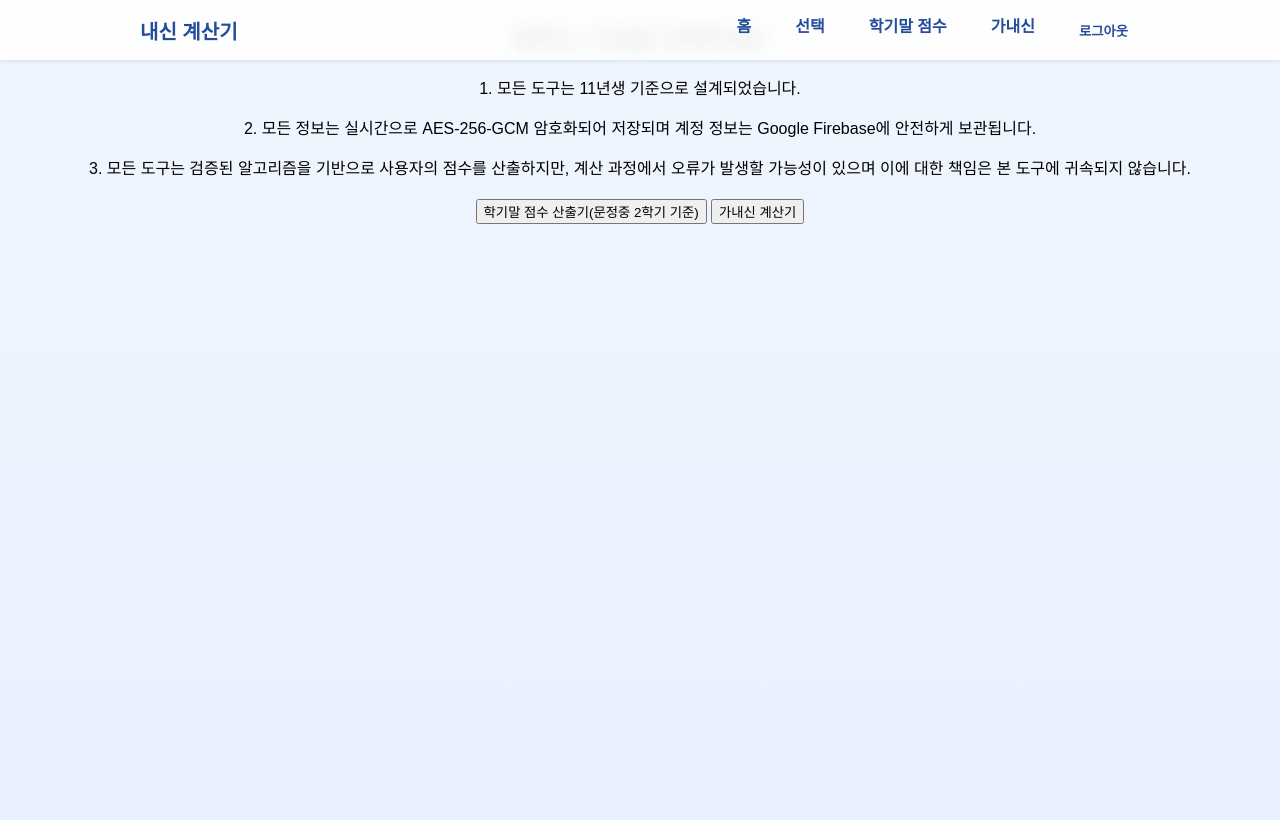
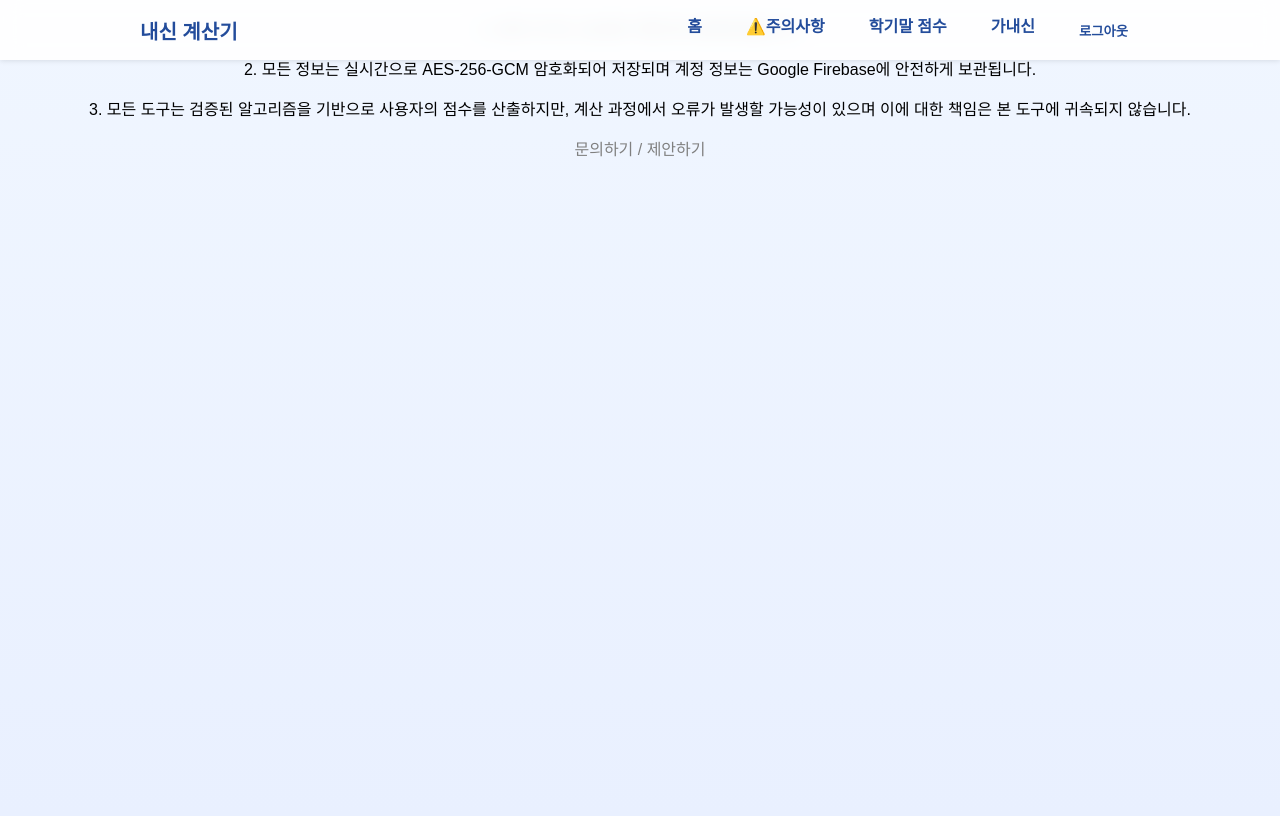
Before and after one commit to swk3087/ex, a website: page public/choice.html in a window 1280 px wide. Drawn offline with Linux system fonts and the light colour scheme; sample sign-in values are in the browser's storage.

Commit message:
updated in moblie

```diff
--- a/public/choice.html
+++ b/public/choice.html
@@ -2,13 +2,36 @@
 <html lang="ko">
 <head>
   <meta charset="UTF-8">
-  <title>기능 선택</title>
+  <title>주의</title>
   <link rel="stylesheet" href="css/style.css">
   <meta name="viewport" content="width=device-width, initial-scale=1.0, maximum-scale=1.0">
   <!-- PWA 설정 -->
   <link rel="manifest" href="manifest.json">
   <meta name="theme-color" content="#111827">
   <link rel="apple-touch-icon" href="icons/icon-512.png">
+<head>
+    <style>
+        /* 모든 <a> 태그에 적용 */
+        a {
+            color: gray; /* 링크 색상을 회색으로 설정 */
+            text-decoration: none; /* 링크의 밑줄을 제거 */
+            cursor: default; /* 마우스를 올렸을 때 손가락 모양 커서 대신 일반 커서를 표시 (선택 사항) */
+        }
+
+        /* 마우스를 올렸을 때(hover)의 스타일도 동일하게 유지 */
+        a:hover {
+            color: gray;
+            text-decoration: none;
+        }
+
+        /* 방문한 링크(visited)의 스타일도 동일하게 유지 */
+        a:visited {
+            color: gray;
+            text-decoration: none;
+        }
+    </style>
+</head>
+
 </head>
 <body>
   <!-- 네비게이션 바: 페이지 이동 및 로그아웃 -->
@@ -18,7 +41,7 @@
       <button class="nav-toggle" id="navToggle">☰</button>
       <ul class="nav-links" id="navLinks">
         <li><a href="index.html">홈</a></li>
-        <li><a href="choice.html">선택</a></li>
+        <li><a href="choice.html">⚠️주의사항</a></li>
         <li><a href="dashboard.html">학기말 점수</a></li>
         <li><a href="mscalc.html">가내신</a></li>
         <li><button class="logout" onclick="logout()">로그아웃</button></li>
@@ -27,14 +50,11 @@
   </nav>
   <!-- 로그인 후 사용자가 원하는 기능을 선택할 수 있도록 하는 페이지 -->
   <center>
-  <h2>원하는 기능을 선택하세요</h2>
   <p>1. 모든 도구는 11년생 기준으로 설계되었습니다.</p>
   <p>2. 모든 정보는 실시간으로 AES-256-GCM 암호화되어 저장되며 계정 정보는 Google Firebase에 안전하게 보관됩니다.</p>
   <p>3. 모든 도구는 검증된 알고리즘을 기반으로 사용자의 점수를 산출하지만, 계산 과정에서 오류가 발생할 가능성이 있으며 이에 대한 책임은 본 도구에 귀속되지 않습니다.</p>
-  <div style="margin:20px 0;">
-    <button onclick="location.href='dashboard.html'">학기말 점수 산출기(문정중 2학기 기준)</button>
-    <button onclick="location.href='mscalc.html'">가내신 계산기</button>
-  </div></center>
+<a href="mailto: swk1072.dev@gmail.com">문의하기 / 제안하기</a>
+</center>
   <script src="https://www.gstatic.com/firebasejs/9.23.0/firebase-app-compat.js"></script>
   <script src="https://www.gstatic.com/firebasejs/9.23.0/firebase-auth-compat.js"></script>
   <script>
```
Also changed, not shown: public/dashboard.html (+1 -1 lines), public/mscalc.html (+1 -1 lines).
